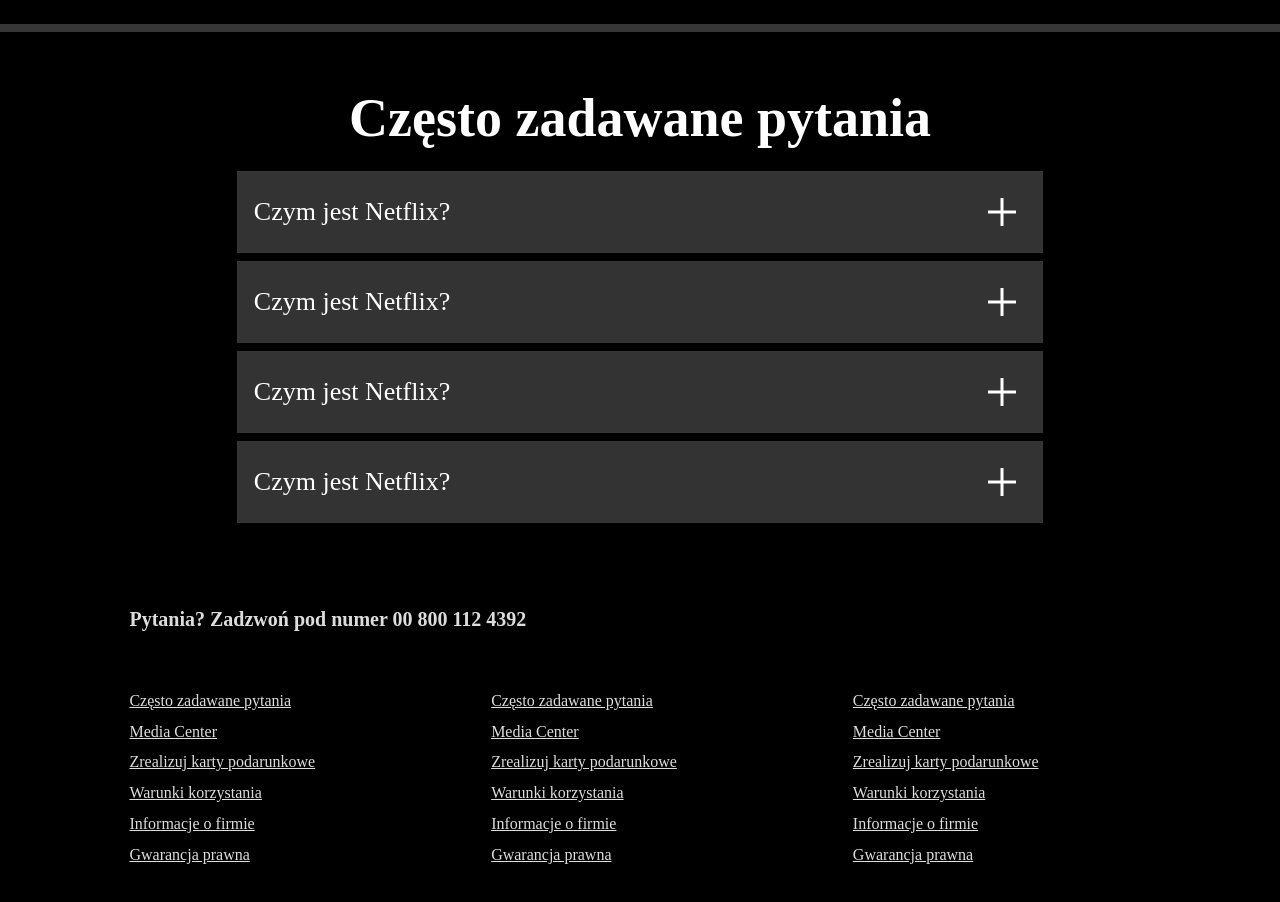
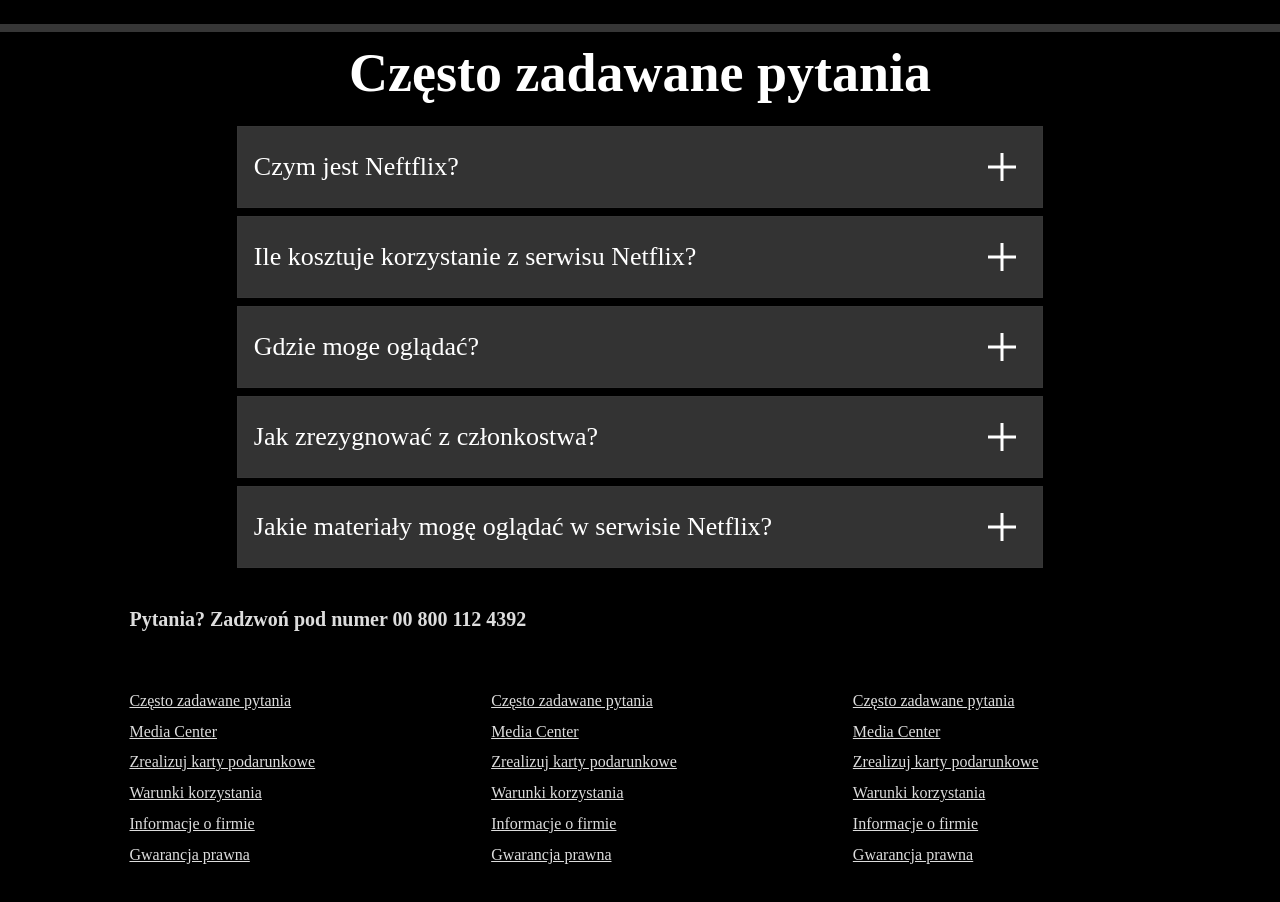
Before and after one commit to BuczekB/my-netflix-clone, a React (Vite) app: page / in a window 1280 px wide. Shown: the part 2500-3402 px from the top of the page. Built offline with nearby package versions, Linux system fonts and the light colour scheme.

Commit message:
change QANdA section render text from array

```diff
--- a/src/App.jsx
+++ b/src/App.jsx
@@ -1,4 +1,3 @@
-import { useState } from 'react'
 import './style/App.scss'
 
 import Logo from './assets/images/logo.png'
@@ -11,7 +10,37 @@
 function App() {
 
 
+const dataQA = [
+  {
+    question: 'Czym jest Neftflix?',
+    answer: 'test1'
+  },
+  {
+    question: 'Ile kosztuje korzystanie z serwisu Netflix?',
+    answer: 'test1'
+  },
+  {
+    question: 'Gdzie moge oglądać?',
+    answer: 'test1'
+  },
+  {
+    question: 'Jak zrezygnować z członkostwa?',
+    answer: 'test1'
+  },
+  {
+    question: 'Jakie materiały mogę oglądać w serwisie Netflix?',
+    answer: 'test1'
+  }
+]
 
+const listOfQAndA = dataQA.map((item) =>{
+  return(
+    <SingleItemQA question={item.question} answer={item.answer} />
+  )
+})
+
+
+console.log(dataQA[0].question);
 
   return (
 
@@ -85,10 +114,7 @@
           <section className='infoSection'>
             <h1>Często zadawane pytania</h1>
            <div>
-           <SingleItemQA/>
-            <SingleItemQA/>
-            <SingleItemQA/>
-            <SingleItemQA/>
+         {listOfQAndA}
            </div>
           </section>
           <footer className='fotter'>
--- a/src/SingleItemQA.jsx
+++ b/src/SingleItemQA.jsx
@@ -5,7 +5,9 @@
 
 
 
-export const SingleItemQA = () =>{
+export const SingleItemQA = ({question, answer}) =>{
+
+        console.log(question, answer);
 
     const [isVisible, setIsVisible] = useState(false)
 
@@ -18,14 +20,12 @@
            <div className='singleItem-container'>
 
                 <div className='singleItem-container-singleBox' onClick={questionAndAnswer}>
-                Czym jest Netflix?
+                        {question}
                         <svg xmlns="http://www.w3.org/2000/svg" height="48" viewBox="0 -960 960 960" width="48" fill='white'><path d="M450-450H200v-60h250v-250h60v250h250v60H510v250h-60v-250Z"/></svg>
                 </div>
                 <div className={isVisible ? 'singleItem-container-answerOn' : 'singleItem-container-answerOff'}>
                         <p>
-             Netflix to usługa przesyłania strumieniowego, dzięki której użytkownicy mogą korzystać z szerokiej oferty nagradzanych filmów, seriali, programów, anime
-               oraz produkcji dokumentalnych za pośrednictwem tysięcy urządzeń połączonych z internetem.
-              Możesz oglądać do woli, gdziekolwiek jesteś — bez reklam i za jedną miesięczną opłatą. Co tydzień dodajemy nowe tytuły, więc zawsze jest coś ciekawego do obejrzenia.
+                       {answer}
                         </p>
                 </div>
               </div>
```
Lines whose indentation alone changed are shown as unchanged.
